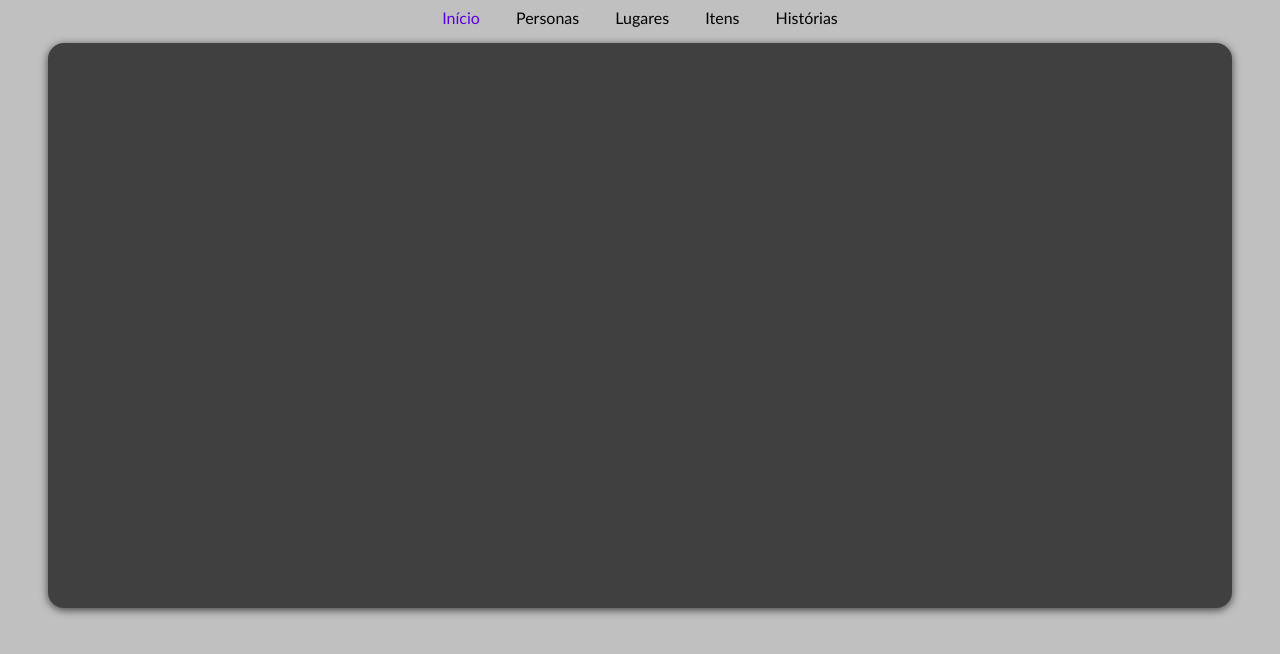
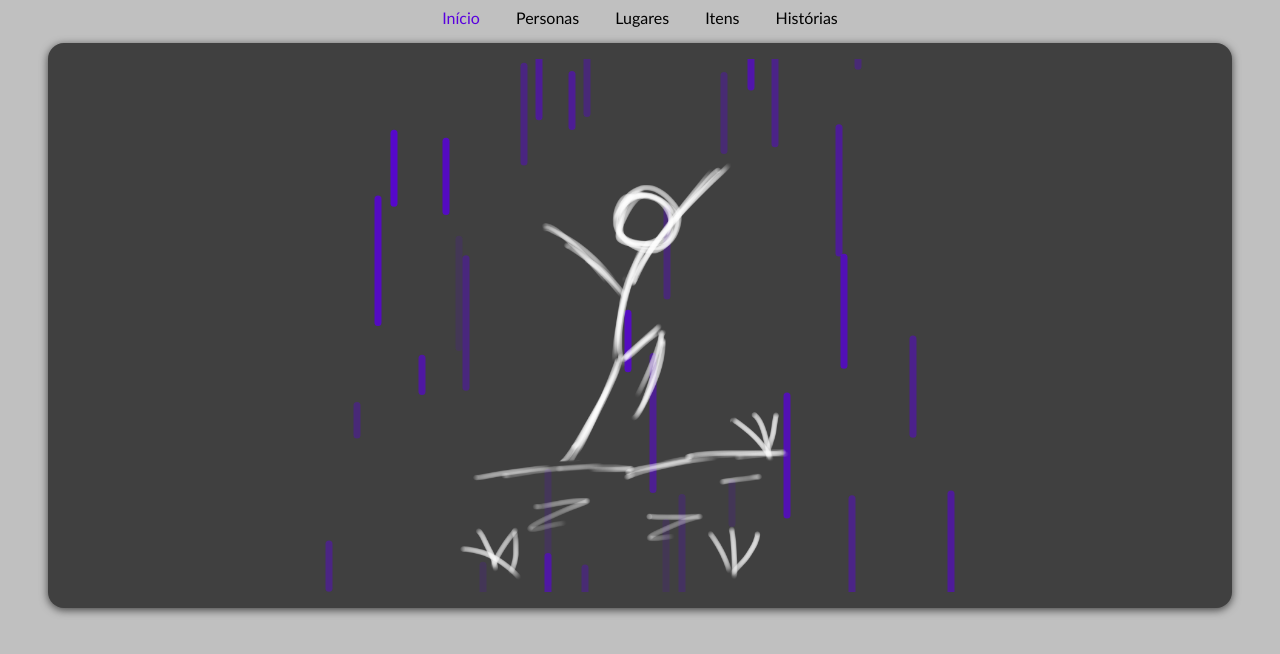
Before and after one commit to PipocaNoVinagre/Epifania, a plain HTML site: page index.html in a window 1280 px wide. Drawn offline with Linux system fonts and the light colour scheme.

Commit message:
Uma animaçãozinha pra variar, né?

```diff
--- a/index.html
+++ b/index.html
@@ -42,19 +42,20 @@
 		</div>
 
 		<div id="start-tab-text" style="display:none;">
-			Oba meu parcero, suave? Aqui é a aba do Início.
+			<p>Oba meu parcero, suave? Aqui é a aba do Início.</p>
+			<p>(Que ainda tem nada...)</p>
 		</div>
 		<div id="personas-tab-text" style="display:none;">
-			Olá, aqui é a das Personas (jeito chique de dizer "uns menino e umas moça").
+			<p>Olá, aqui é a das Personas (intrigas e paixões).</p>
 		</div>
 		<div id="regions-tab-text" style="display:none;">
-			E aqui são os lugares.
+			<p>E aqui são os lugares.</p>
 		</div>
 		<div id="itens-tab-text" style="display:none;">
-			Itens que fizeram e fazem História nesse mundo.
+			<p>Itens que fizeram e fazem História nesse mundo.</p>
 		</div>
 		<div id="stories-tab-text" style="display:none;">
-			As crônicas que saltam de boca em boca e afinam a criatividade dos ouvintes.
+			<p>As crônicas que saltam de boca em boca e afinam a criatividade dos ouvintes.</p>
 		</div>
 
 		<!-- To add Javascript -->
--- a/javascript/homePage.js
+++ b/javascript/homePage.js
@@ -1,9 +1,145 @@
 const canvas = document.getElementById('canvas');
+const ctx = canvas.getContext('2d');
+
+// Para a contagen da quantidade.
+var counting = 0;
+
 canvas.width = window.innerWidth / 2;
 canvas.height = 2 * window.innerHeight / 3;
 
-const ctx = canvas.getContext('2d');
+// Para a aleatoriedade.
+function randInt(max) {
+	return Math.floor(Math.random() * Math.floor(max));
+}
+
+var flakes = {
+	list: [],
+
+	// Na ordem, os elementos de cada floco em equivalem a:
+	// -> Posição em x
+	// -> Posição em y
+	// -> Opacidade (alpha)
+	// -> Comprimento
+	// -> Velocidade
+
+	create: function() {
+		this.list.push([
+			randInt(canvas.width),
+			0,
+			0.1 + 0.8 * Math.random(),
+			(0.05 + 0.2 * Math.random()) * canvas.height,
+			6 + 9 * Math.random()
+		]);
+	},
+
+	update: function() {
+		for (var i = 0; i < this.list.length; i++) {
+			this.list[i][1] += this.list[i][4];
+		}
+		if (this.list.length > 0) {
+			if (this.list[0][1] - this.list[0][3] > canvas.height) {
+				this.list.shift();
+			}
+		}
+	},
+
+	draw: function() {
+		ctx.clearRect(0, 0, canvas.width, canvas.height);
+
+		for (var i = 0; i < this.list.length; i++) {
+			ctx.strokeStyle = "rgba(89, 0, 222, " + this.list[i][2] + ")";
+			ctx.lineWidth = Math.ceil(canvas.width / 100);
+			ctx.beginPath();
+			ctx.lineCap = "round";
+			ctx.moveTo(this.list[i][0], this.list[i][1]);
+			ctx.lineTo(this.list[i][0], this.list[i][1] - this.list[i][3]);
+			ctx.stroke();
+		}
+	}
+};
+
+const stickMan = {
+	main: new Image(),
+	mainCount: 1,
+	duskCount: 0,
+	man1: new Image(),
+	man2: new Image(),
+	man3: new Image(),
+	man4: new Image(),
+	man5: new Image(),
+	man6: new Image(),
+	man7: new Image(),
+	man8: new Image(),
+	man9: new Image(),
+	sizeX: canvas.width,
+	sizeY: canvas.height,
+	positionX: 0,
+	positionY: 0,
+
+	adjust: function() {
+		if (this.sizeX >= this.sizeY) {
+			this.sizeX = parseInt(this.sizeY * 620 / 877);
+			this.positionX = canvas.width / 2 - this.sizeX / 2;
+		} else {
+			this.sizeY = parseInt(this.sizeX * 877 / 620);
+			this.positionY = canvas.height / 2 - this.sizeY / 2;
+		}
+	},
+
+	update: function() {
+		this.duskCount += 1;
+		if (this.duskCount >= 5) {
+			this.mainCount = this.mainCount % 9 + 1;
+			if (this.mainCount == 1) {
+				this.main = this.man1;
+			} else if (this.mainCount == 2) {
+				this.main = this.man2;
+			} else if (this.mainCount == 3) {
+				this.main = this.man3;
+			} else if (this.mainCount == 4) {
+				this.main = this.man4;
+			} else if (this.mainCount == 5) {
+				this.main = this.man5;
+			} else if (this.mainCount == 6) {
+				this.main = this.man6;
+			} else if (this.mainCount == 7) {
+				this.main = this.man7;
+			} else if (this.mainCount == 8) {
+				this.main = this.man8;
+			} else {
+				this.main = this.man9;
+			}
+			this.duskCount = 0;
+		}
+	}
+};
+
+stickMan.adjust();
+stickMan.man1.src = "sources/images/huehue/hue1.png";
+stickMan.man2.src = "sources/images/huehue/hue2.png";
+stickMan.man3.src = "sources/images/huehue/hue3.png";
+stickMan.man4.src = "sources/images/huehue/hue4.png";
+stickMan.man5.src = "sources/images/huehue/hue5.png";
+stickMan.man6.src = "sources/images/huehue/hue6.png";
+stickMan.man7.src = "sources/images/huehue/hue7.png";
+stickMan.man8.src = "sources/images/huehue/hue8.png";
+stickMan.man9.src = "sources/images/huehue/hue9.png";
 
 function draw() {
+	if (counting >= 2) {
+		flakes.create();
+		counting = 0;
+	}
 
+	flakes.update();
+	flakes.draw();
+	stickMan.update();
+
+	ctx.drawImage(stickMan.main, stickMan.positionX, stickMan.positionY, stickMan.sizeX, stickMan.sizeY);
+
+	counting += 1;
+	window.requestAnimationFrame(draw);
 }
+
+// Aqui começa.
+draw();
```
Also changed, not shown: sources/images/huehue/hue1.png (added), sources/images/huehue/hue2.png (added), sources/images/huehue/hue3.png (added), sources/images/huehue/hue4.png (added), sources/images/huehue/hue5.png (added), sources/images/huehue/hue6.png (added), sources/images/huehue/hue7.png (added), sources/images/huehue/hue8.png (added), sources/images/huehue/hue9.png (added), 1 other file.
